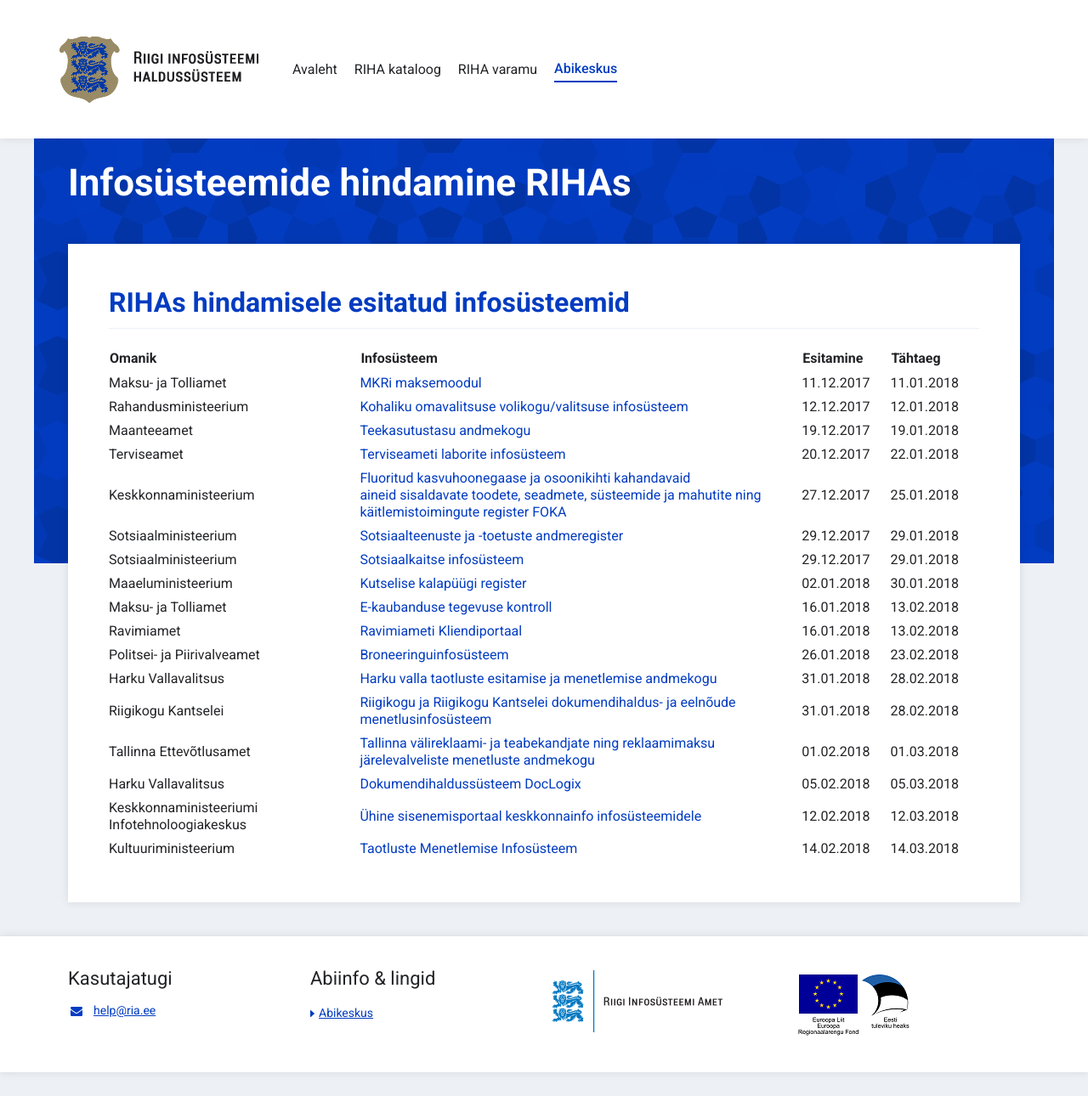
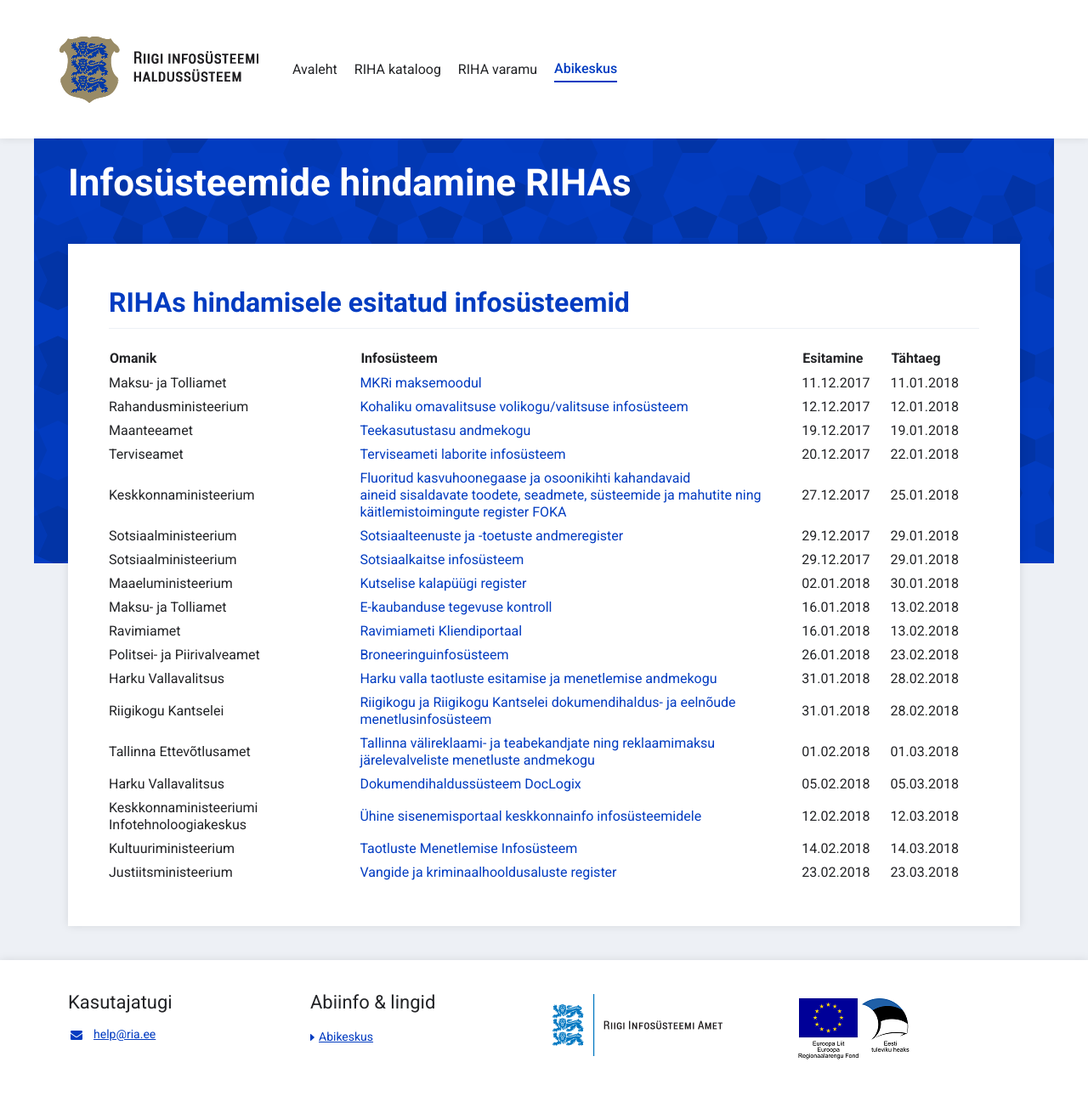
Before and after one commit to e-gov/RIHA-Help, a Jekyll site: the page built from docs/RIHAs-hindamisel.md, in a window 1280 px wide. Shown: the whole page at 85% size. Built offline with Jekyll 4.4.1, drawn with Linux system fonts in a browser that asks for light colours; before the commit the page ends 1262 px from its top, so only the background shows below that.

Commit message:
Update RIHAs-hindamisel.md

```diff
--- a/docs/RIHAs-hindamisel.md
+++ b/docs/RIHAs-hindamisel.md
@@ -22,3 +22,4 @@ title: Infosüsteemide hindamine RIHAs
 | Harku Vallavalitsus | [Dokumendihaldussüsteem DocLogix](https://www.riha.ee/Infosüsteemid/Vaata/harku-vallavalitsuse-doclogix) | 05.02.2018 | 05.03.2018 |
 | Keskkonnaministeeriumi Infotehnoloogiakeskus | [Ühine sisenemisportaal keskkonnainfo infosüsteemidele](https://www.riha.ee/Infosüsteemid/Vaata/sso-keskkonnainfo) | 12.02.2018 | 12.03.2018 |
 | Kultuuriministeerium | [Taotluste Menetlemise Infosüsteem](https://www.riha.ee/Infosüsteemid/Vaata/TMS) | 14.02.2018 | 14.03.2018 |
+|Justiitsministeerium | [Vangide ja kriminaalhooldusaluste register](https://www.riha.ee/Infosüsteemid/Vaata/kir) | 23.02.2018 | 23.03.2018 |
```
